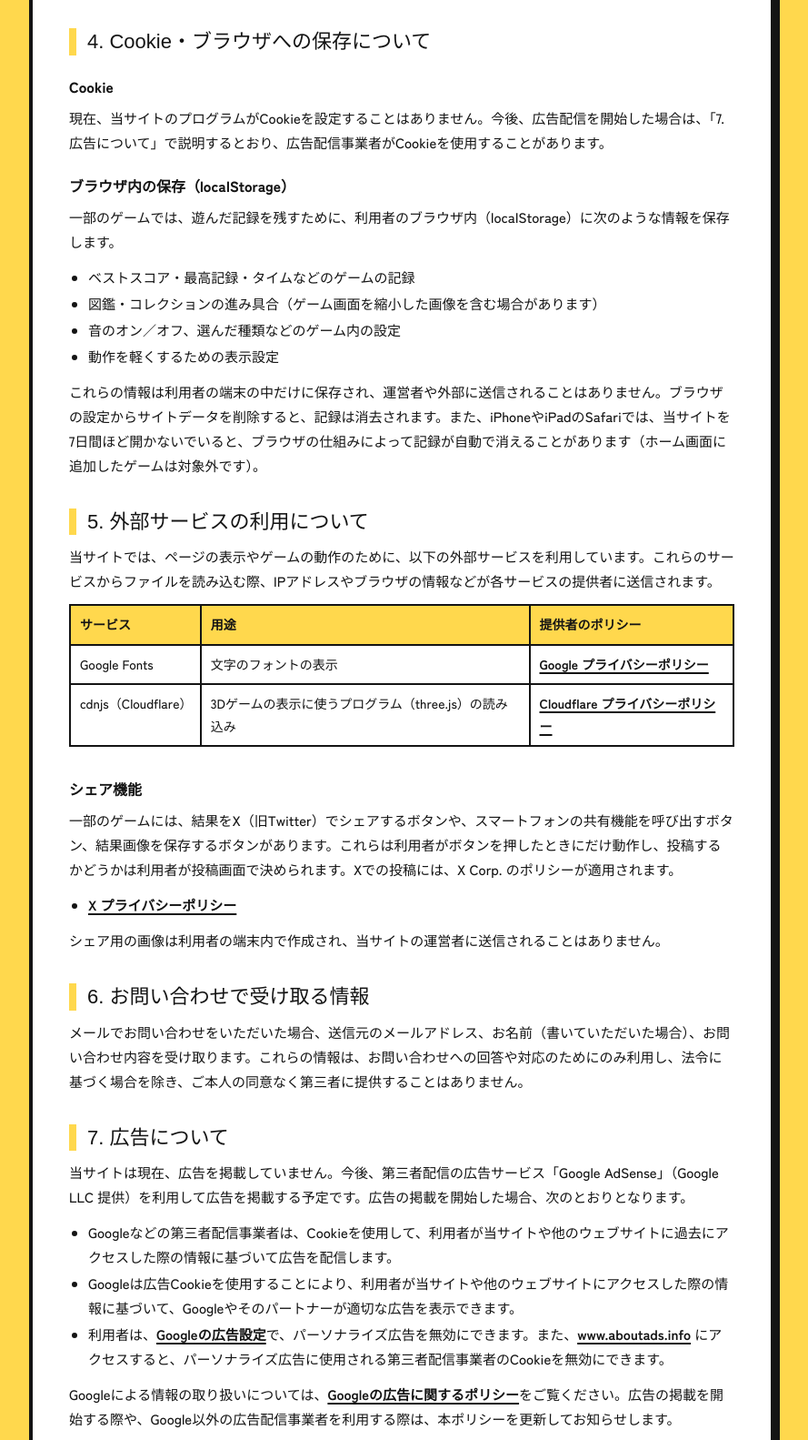
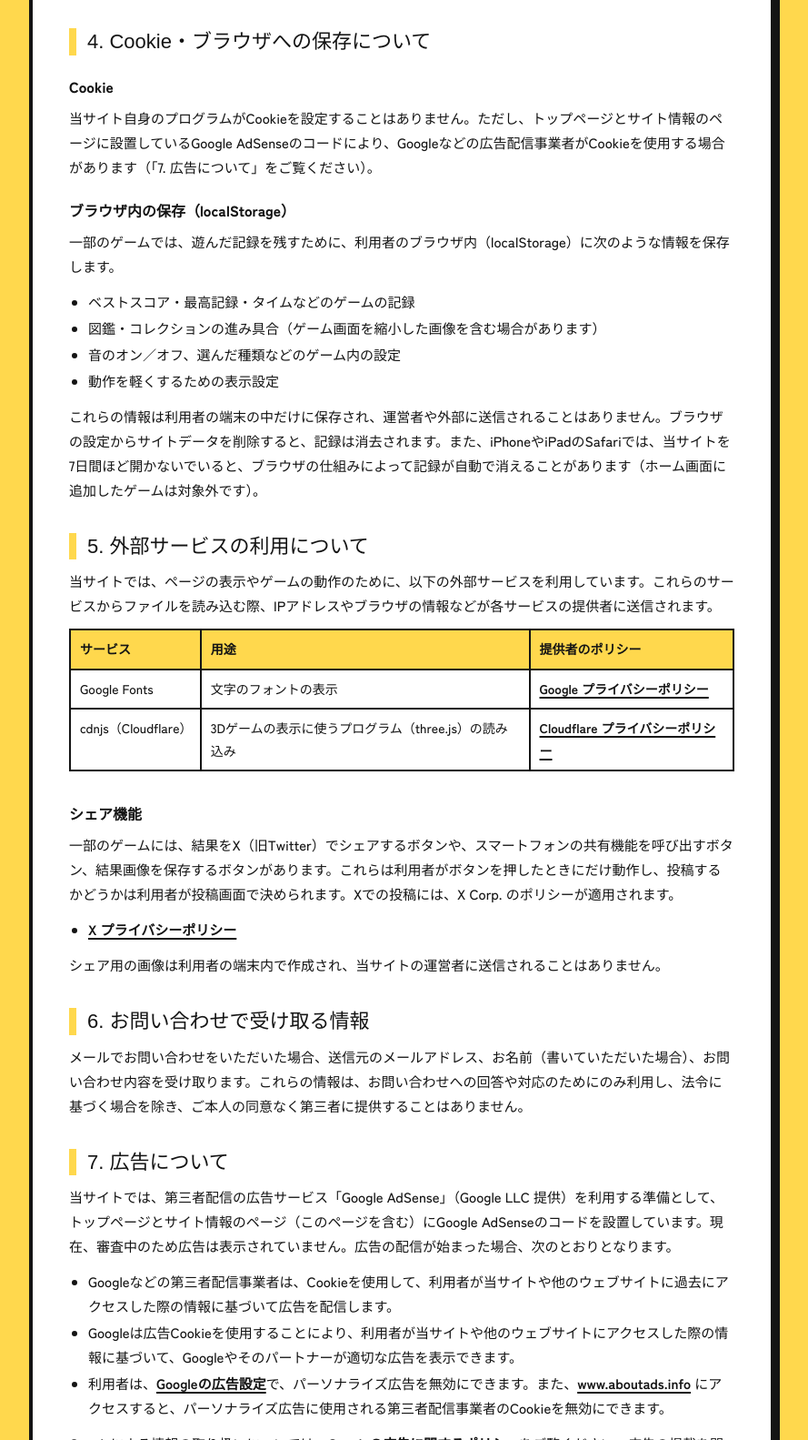
Before and after one commit to RickTheR1ck/games, a plain HTML site: page privacy/index.html in a window 1280 px wide. Shown: the part 1311-2894 px from the top of the page at 91% size, without its empty margins (198-1087 px from the left). Drawn offline with Linux system fonts and the light colour scheme; a web font is replaced by a local one.

Commit message:
Add files via upload

```diff
--- a/privacy/index.html
+++ b/privacy/index.html
@@ -15,6 +15,8 @@
 <link rel="preconnect" href="https://fonts.gstatic.com" crossorigin>
 <link rel="stylesheet" href="https://fonts.googleapis.com/css2?family=Dela+Gothic+One&family=Zen+Kaku+Gothic+New:wght@500;700;900&display=swap">
 <link rel="stylesheet" href="../pages.css">
+<script async src="https://pagead2.googlesyndication.com/pagead/js/adsbygoogle.js?client=ca-pub-6925940726454699"
+     crossorigin="anonymous"></script>
 </head>
 <body>
 <div class="wrap">
@@ -52,7 +54,7 @@
 
     <h2>4. Cookie・ブラウザへの保存について</h2>
     <h3>Cookie</h3>
-    <p>現在、当サイトのプログラムがCookieを設定することはありません。今後、広告配信を開始した場合は、「7. 広告について」で説明するとおり、広告配信事業者がCookieを使用することがあります。</p>
+    <p>当サイト自身のプログラムがCookieを設定することはありません。ただし、トップページとサイト情報のページに設置しているGoogle AdSenseのコードにより、Googleなどの広告配信事業者がCookieを使用する場合があります（「7. 広告について」をご覧ください）。</p>
     <h3>ブラウザ内の保存（localStorage）</h3>
     <p>一部のゲームでは、遊んだ記録を残すために、利用者のブラウザ内（localStorage）に次のような情報を保存します。</p>
     <ul>
@@ -83,7 +85,7 @@
     <p>メールでお問い合わせをいただいた場合、送信元のメールアドレス、お名前（書いていただいた場合）、お問い合わせ内容を受け取ります。これらの情報は、お問い合わせへの回答や対応のためにのみ利用し、法令に基づく場合を除き、ご本人の同意なく第三者に提供することはありません。</p>
 
     <h2>7. 広告について</h2>
-    <p>当サイトは現在、広告を掲載していません。今後、第三者配信の広告サービス「Google AdSense」（Google LLC 提供）を利用して広告を掲載する予定です。広告の掲載を開始した場合、次のとおりとなります。</p>
+    <p>当サイトでは、第三者配信の広告サービス「Google AdSense」（Google LLC 提供）を利用する準備として、トップページとサイト情報のページ（このページを含む）にGoogle AdSenseのコードを設置しています。現在、審査中のため広告は表示されていません。広告の配信が始まった場合、次のとおりとなります。</p>
     <ul>
       <li>Googleなどの第三者配信事業者は、Cookieを使用して、利用者が当サイトや他のウェブサイトに過去にアクセスした際の情報に基づいて広告を配信します。</li>
       <li>Googleは広告Cookieを使用することにより、利用者が当サイトや他のウェブサイトにアクセスした際の情報に基づいて、Googleやそのパートナーが適切な広告を表示できます。</li>
```
Also changed, not shown: about/index.html (+2 -0 lines), contact/index.html (+2 -0 lines), index.html (+2 -0 lines), streaming/index.html (+2 -0 lines), ads.txt (added).
